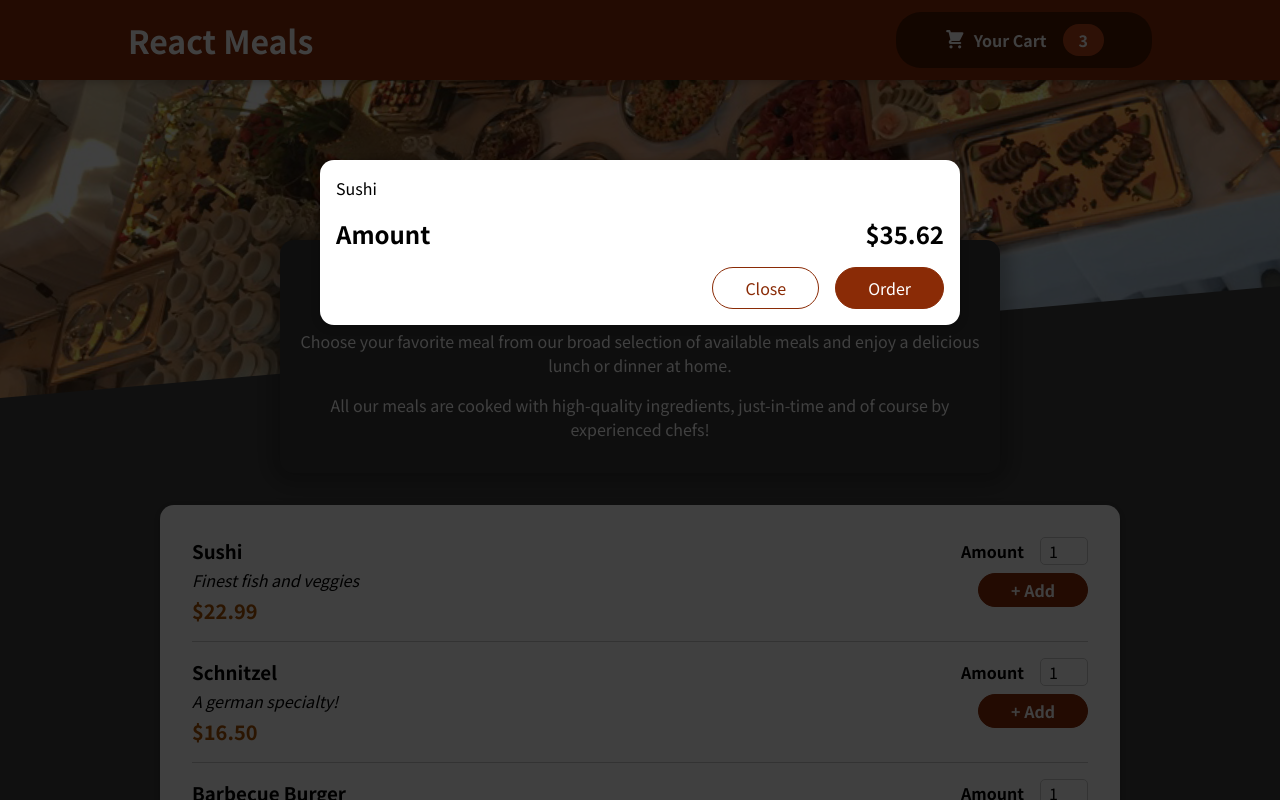
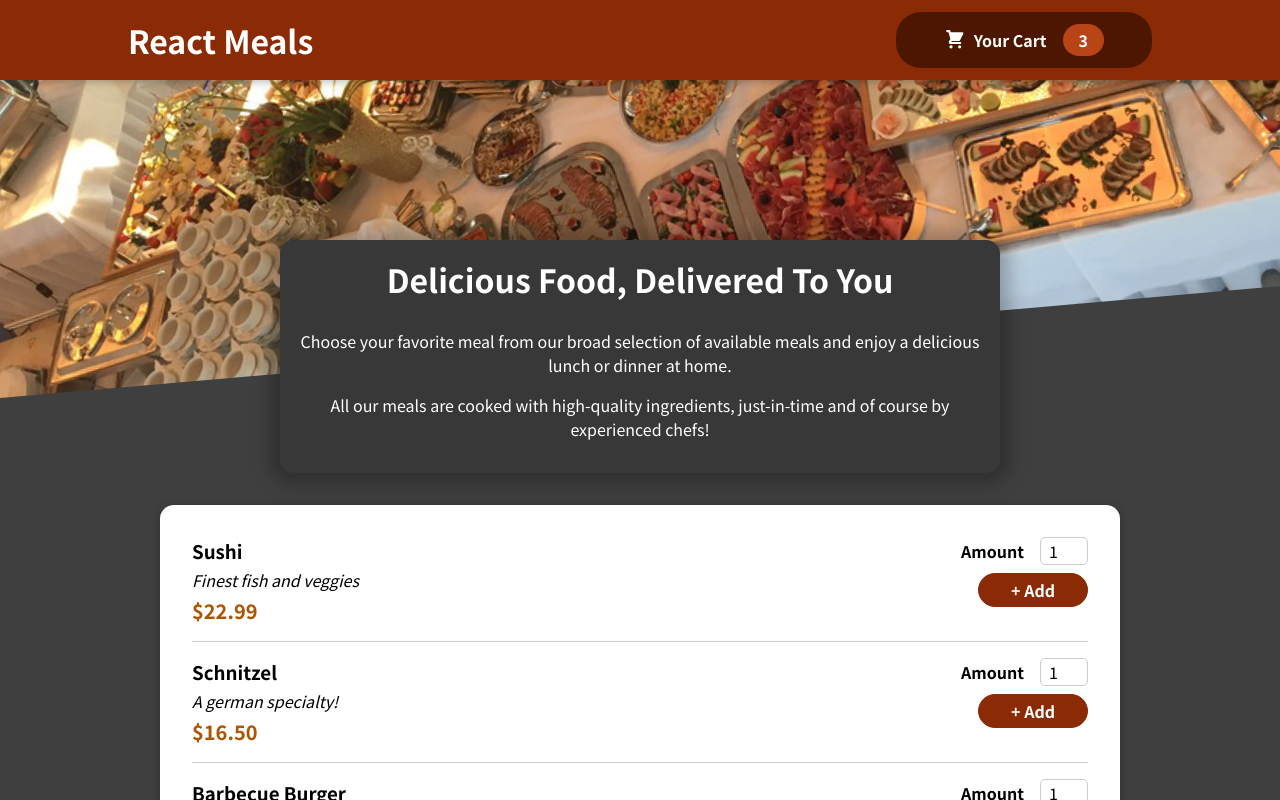
Before and after one commit to nikg41/OrderApp, a React (Create React App) app: page / in a window 1280 px wide. Shown: the top 800 px of the page. Built offline with nearby package versions, Linux system fonts and the light colour scheme.

Commit message:
Click actions added

```diff
--- a/src/App.js
+++ b/src/App.js
@@ -1,12 +1,22 @@
-import React, { Fragment } from "react";
+import React, { useState } from "react";
 import Header from "./Components/Layout/Header";
 import Meals from "./Components/Meals/Meals";
 import Cart from "./Components/Cart/Cart";
 function App() {
+  const [showCart, setShowCart] = useState(false);
+
+  const cartShowHandler = () => {
+    setShowCart(true);
+  }
+
+  const cartHideHandler = () => {
+    setShowCart(false);
+  }
+
   return (
     <React.Fragment>
-      <Cart />
-      <Header />
+      {showCart && <Cart onHideCart={cartHideHandler} />}
+      <Header onShowCart={cartShowHandler} />
       <main>
         <Meals />
       </main>
--- a/src/Components/Cart/Cart.js
+++ b/src/Components/Cart/Cart.js
@@ -8,14 +8,14 @@ const Cart = props => {
         amount: 2,
         price: 12.99,
     }].map(item => <li>{item.name}</li>)}</ul>
-    return <Modal>
+    return <Modal onClose={props.onHideCart}>
         {cartItems}
         <div className={styles.total}>
             <span>Amount</span>
             <span>{`$35.62`}</span>
         </div>
         <div className={styles.actions}>
-            <button className={styles["button--alt"]}>Close</button>
+            <button className={styles["button--alt"]} onClick={props.onHideCart}>Close</button>
             <button className={styles.button}>Order</button>
         </div>
     </Modal>
--- a/src/Components/Layout/Header.js
+++ b/src/Components/Layout/Header.js
@@ -7,7 +7,7 @@ const Header = props => {
     return <Fragment>
         <header className={styles.header}>
             <h1>React Meals</h1>
-            <HeaderCartButton />
+            <HeaderCartButton onShowCart={props.onShowCart} />
         </header>
         <div className={styles['main-image']}>
             <img src={mealsImage} alt="A table full of food" />
--- a/src/Components/Layout/HeaderCartButton.js
+++ b/src/Components/Layout/HeaderCartButton.js
@@ -3,7 +3,7 @@ import styles from "./HeaderCartButton.module.css";
 import CartIcon from '../Cart/CartIcon';
 
 const HeaderCartButton = props => {
-    return <button className={styles.button}>
+    return <button className={styles.button} onClick={props.onShowCart}>
         <span className={styles.icon}>
             <CartIcon />
         </span>
--- a/src/Components/UI/Modal.js
+++ b/src/Components/UI/Modal.js
@@ -2,7 +2,7 @@ import React, { Fragment } from "react";
 import styles from "./Modal.module.css";
 import reactDom from "react-dom";
 const Backdrop = props => {
-    return <div className={styles.backdrop} />
+    return <div className={styles.backdrop} onClick={props.onClose} />
 }
 
 const ModalOverlay = props => {
@@ -15,7 +15,7 @@ const portalElement = document.getElementById('overlays')
 
 const Modal = props => {
     return <Fragment>
-        {reactDom.createPortal(<Backdrop />, portalElement)}
+        {reactDom.createPortal(<Backdrop onClose={props.onClose} />, portalElement)}
         {reactDom.createPortal(<ModalOverlay>{props.children}</ModalOverlay>, portalElement)}
     </Fragment>
 }
```
